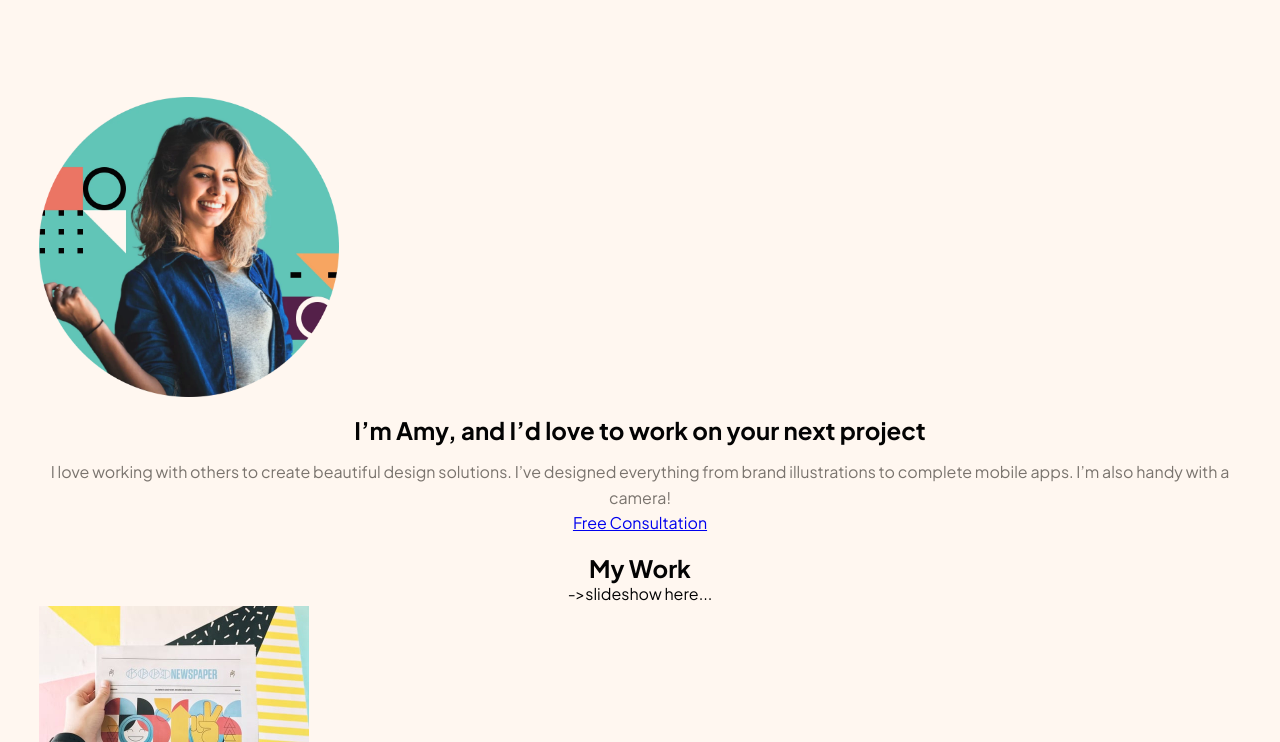
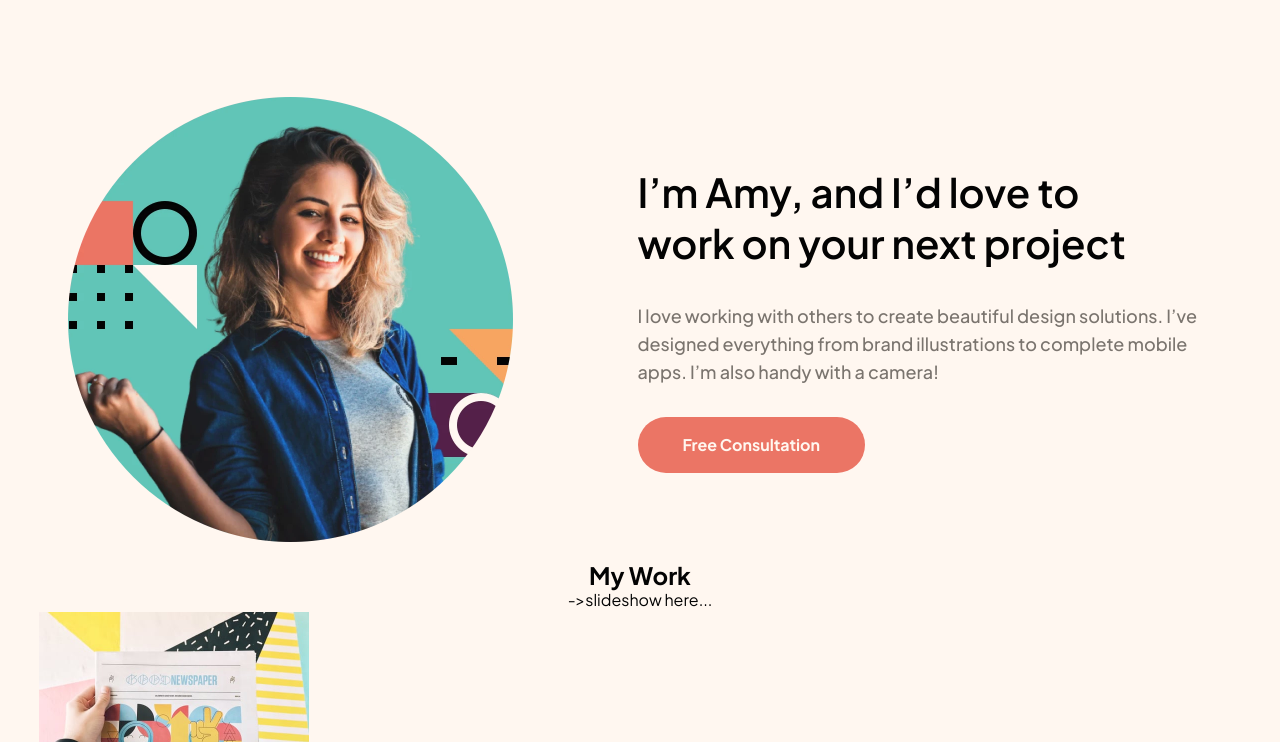
Before and after one commit to marcus-hugo/single-page-design-portfolio, a plain HTML site: page index.html in a window 1280 px wide. Shown: the part 775-1517 px from the top of the page. Drawn offline with Linux system fonts and the light colour scheme.

Commit message:
about section responsive layout.

```diff
--- a/index.html
+++ b/index.html
@@ -66,14 +66,19 @@
     </section>
 
     <section>
-      <img width="300" height="300" src="/assets/image-amy.webp" alt="Amy smiling in front of a 90s design in background.">
+      <div class="about-container">
+        <img class="about__img" src="/assets/image-amy.webp" alt="Amy smiling in front of a 90s design in background.">
 
-      <h2>I’m Amy, and I’d love to work on your next project</h2>
+        <div class="about-container__inner">
+          <h2 class="about__title">I’m Amy, and I’d love to work on your next project</h2>
 
-      <p>I love working with others to create beautiful design solutions. I’ve designed everything from brand illustrations
-      to complete mobile apps. I’m also handy with a camera!</p>
+          <p class="about__text">I love working with others to create beautiful design solutions. I’ve designed everything from brand illustrations
+          to complete mobile apps. I’m also handy with a camera!</p>
 
-      <a href="#"> Free Consultation</a>
+          <a class="btn about__btn" href="#"> Free Consultation</a>
+        </div>
+      </div>
+
     </section>
     <section>
       <h2>My Work</h2>
--- a/style.css
+++ b/style.css
@@ -30,6 +30,7 @@
 *::before,
 *::after {
   box-sizing: border-box;
+  /* border: 2px solid red; */
 }
 
 /* Prevent font size inflation */
@@ -315,6 +316,102 @@ p {
 /* End Bento Grid */
 
 /* -------------- */
+/* About          */
+/* -------------- */
+
+.about-container {
+    display: block;
+    max-width: 1145px;
+}
+
+.about__img {
+    margin: auto auto 40px auto;
+    width: 300px;
+    height: 300px;
+}
+
+.about__title {
+    font-size: 1.625rem;
+    font-weight: 600;
+    margin-bottom: 24px;
+}
+
+.about__text {
+    font-weight: 500;
+    line-height: 26px;
+    margin-bottom: 26px;
+}
+
+.about__btn {
+    background: var(--clr-red);
+    color: var(--clr-light);
+    display: inline-block;
+    margin-bottom: 100px;
+}
+
+@media(min-width: 768px) {
+    .about-container {
+        display: flex;
+        align-items: center;
+        position: relative;
+    }
+
+    .about__img {
+        margin: 0 40px 0 -40px;
+        width: 364px;
+        height: 364px;
+        position: relative;
+        left: -44px;
+    }
+
+    .about-container__inner {
+        text-align: left;
+    }
+
+    .about__title {
+        font-size: 2rem;
+        line-height: 40px;
+        margin-top: 0;
+        margin-bottom: 24px;
+    }
+
+    .about__text {
+        font-size: 1.125rem;
+        font-weight: 500;
+        line-height: 28px;
+        margin-bottom: 26px;
+    }
+
+    .about__btn {
+        margin-bottom: 0;
+    }
+}
+
+@media(min-width: 1080px) {
+    .about-container {
+        margin: 0 auto;
+    }
+
+    .about__img {
+        width: 445px;
+        height: 445px;
+        left: 0;
+        margin: 0 125px 0 0;
+    }
+
+    .about__title {
+        font-size: 2.5rem;
+        line-height: 51px;
+        margin-top: 0;
+        margin-bottom: 34px;
+    }
+
+    .about__text {
+        margin-bottom: 31px;
+    }
+}
+
+/* -------------- */
 /* Utilities      */
 /* -------------- */
 
```
